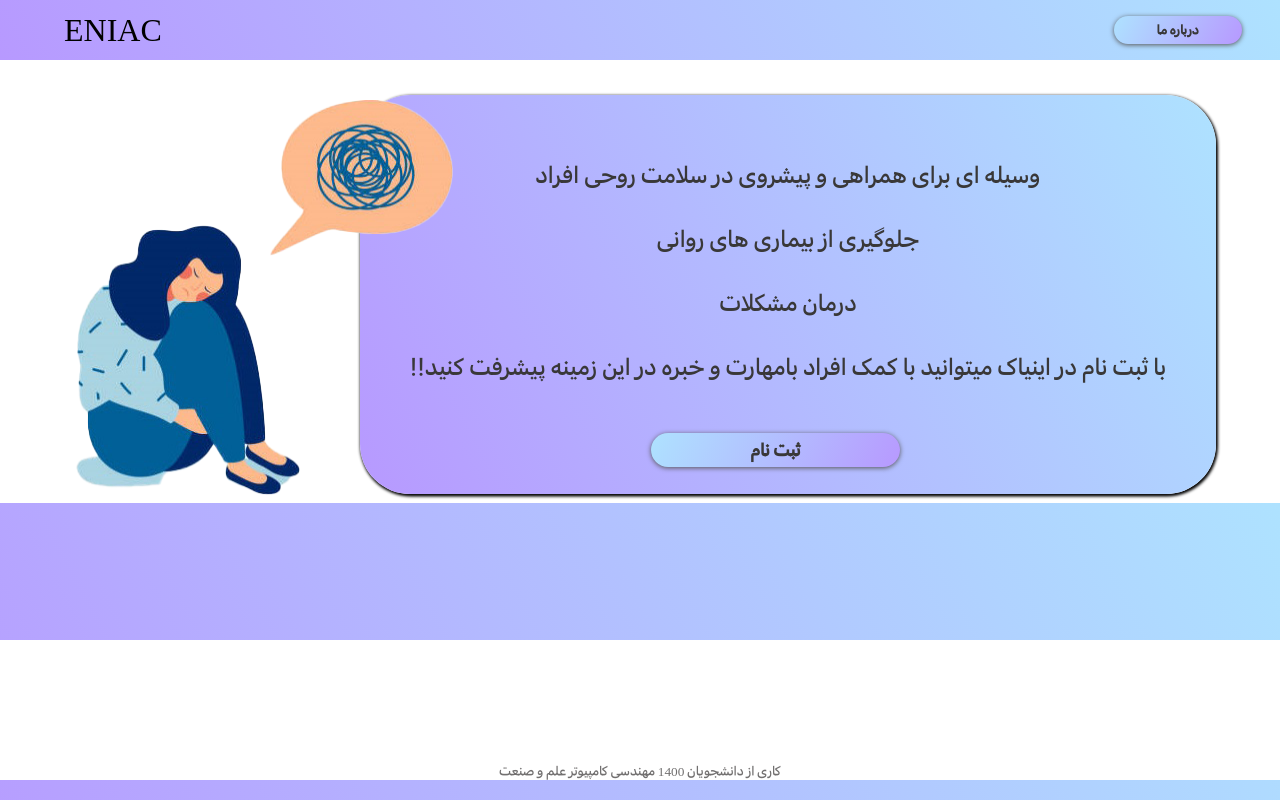
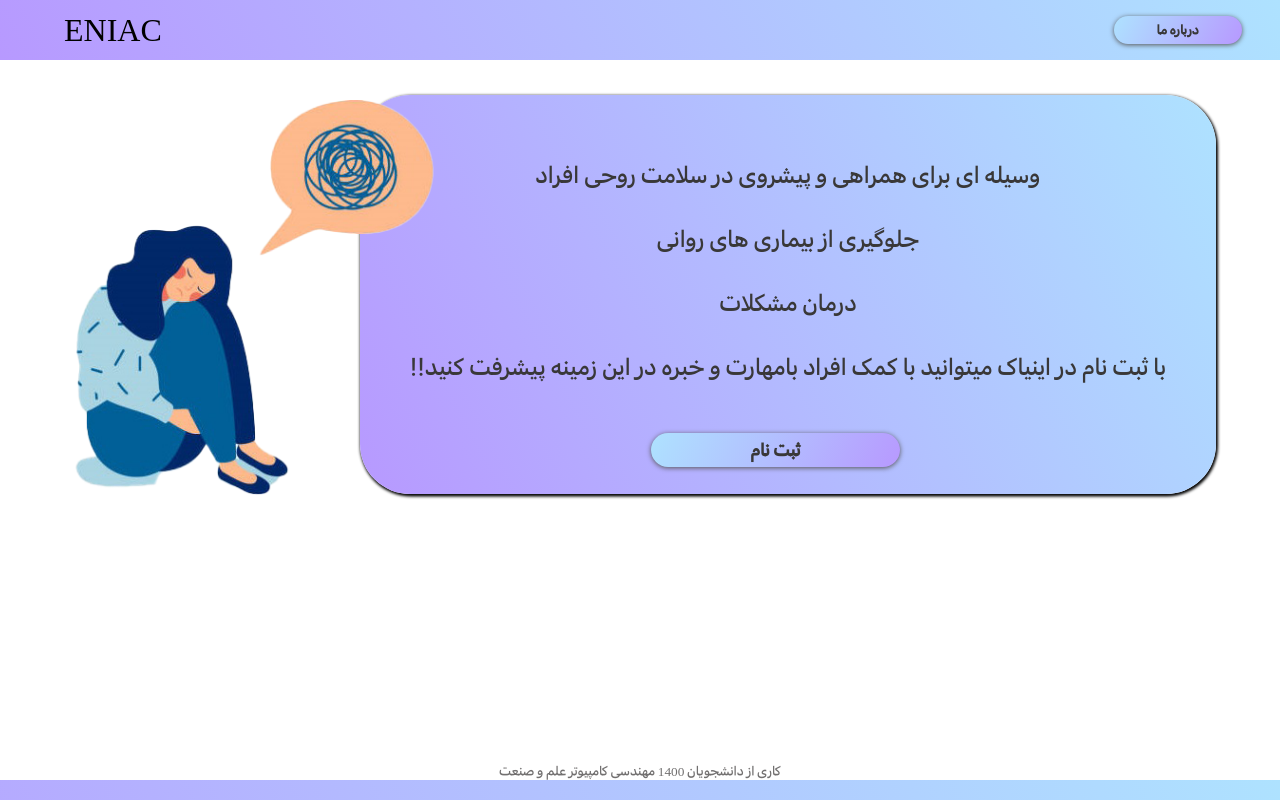
Before and after one commit to ENIAC-group/Front-End, a React (Vite) app: page / in a window 1280 px wide. Built offline with nearby package versions, Linux system fonts and the light colour scheme; a web font is replaced by a local one.

Commit message:
fix: make background fixed

```diff
--- a/src/components/LandingPage/LandingPage.jsx
+++ b/src/components/LandingPage/LandingPage.jsx
@@ -29,10 +29,10 @@ const Landing = () => {
           {/* <button className={styles.signup}>ثبت نام</button> */}
         </p>
           <img className={styles.imageimagecover} src={image} alt="" />
-        <h4 className={styles.footer}>
+        <div className={styles.footer}>
           کاری از دانشجویان 1400 مهندسی کامپیوتر علم و صنعت
           <br />
-        </h4>
+        </div>
       </div>
     </>
   );
--- a/src/components/LandingPage/LandingPage.module.css
+++ b/src/components/LandingPage/LandingPage.module.css
@@ -78,7 +78,7 @@
   align-items: center;
   justify-content: space-between;
   background-color: #ffffff;
-  /* position: relative; */
+  height: 90vh;
 }
 .footer
 {
@@ -86,7 +86,6 @@
   bottom: 2.5%;
   text-align: center;
   width: 100%;
-  height: 17.5%;
   font-size: smaller;
   font-weight: lighter;
   background-color: #ffffff;
@@ -131,6 +130,6 @@
   right: 3%;
   left: 5%;
   margin-top: 3%;
-  width: 400px;
+  width: 380px;
   height: 400px;
 }
```
